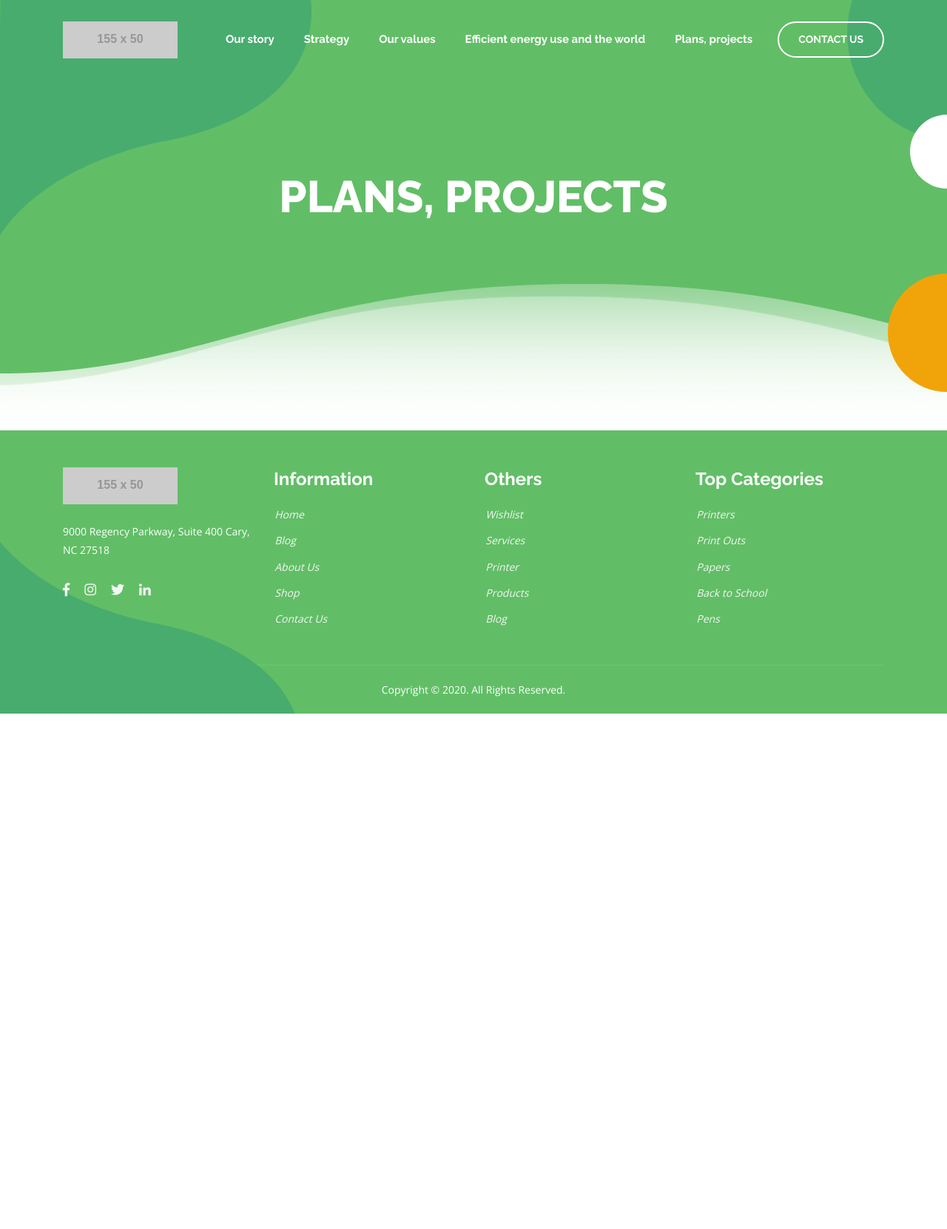
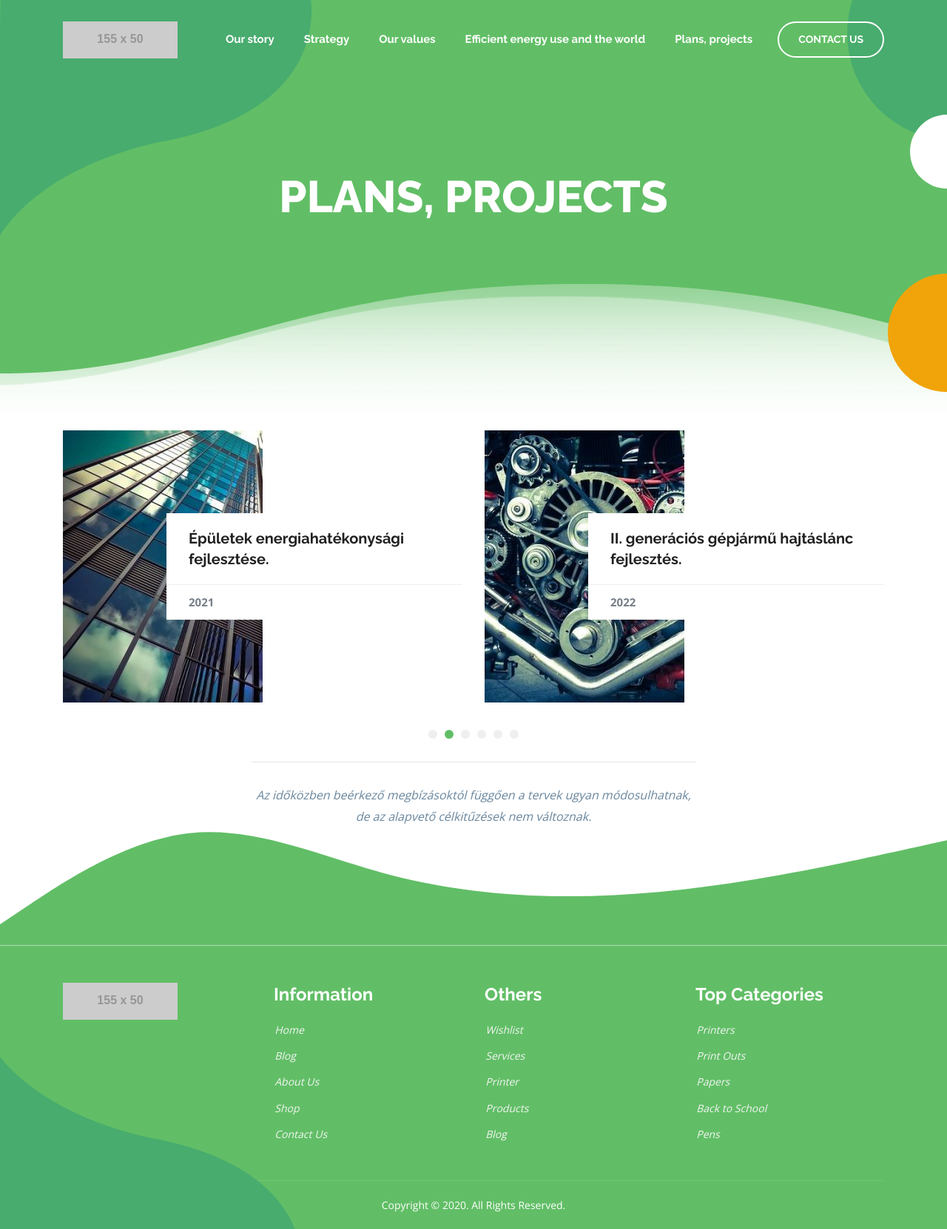
Before and after one commit to rutkai/decarbon, a Jekyll site: the page built from projects.html, in a window 1280 px wide. Shown: the whole page at 74% size. Built offline with Jekyll 4.4.1, drawn with Linux system fonts in a browser that asks for light colours; before the commit the page ends 965 px from its top, so only the background shows below that.

Commit message:
More content, projects are added

```diff
--- a/_includes/footer.html
+++ b/_includes/footer.html
@@ -18,13 +18,13 @@
       <div class="row">
         <div class="col-xl-3 col-lg-3 col-md-4 col-sm-12 footer-widget">
           <img src="https://via.placeholder.com/155x50" class="mb-4" alt="logo">
-          <p>9000 Regency Parkway, Suite 400 Cary, NC 27518</p>
+          <!--<p>9000 Regency Parkway, Suite 400 Cary, NC 27518</p>
           <ul class="sigma_sm">
             <li> <a href="#"> <i class="fab fa-facebook-f"></i> </a> </li>
             <li> <a href="#"> <i class="fab fa-instagram"></i> </a> </li>
             <li> <a href="#"> <i class="fab fa-twitter"></i> </a> </li>
             <li> <a href="#"> <i class="fab fa-linkedin-in"></i> </a> </li>
-          </ul>
+          </ul>-->
         </div>
         <div class="col-xl-3 col-lg-3 col-md-4 col-sm-12 footer-widget">
           <h5 class="widget-title">Information</h5>
--- a/_includes/head.html
+++ b/_includes/head.html
@@ -25,5 +25,6 @@
 <!-- Tilakam Style sheet -->
 <link rel="stylesheet" href="{{ "/assets/css/style.css" | relative_url }}">
 <link rel="stylesheet" href="{{ "/assets/css/responsive.css" | relative_url }}">
+<link rel="stylesheet" href="{{ "/assets/css/custom.css" | relative_url }}">
 <!-- Favicon -->
 <link rel="icon" type="image/png" sizes="32x32" href="{{ "/assets/favicon.ico" | relative_url }}">
--- a/_includes/header.html
+++ b/_includes/header.html
@@ -3,7 +3,7 @@
 <!-- Aside (Mobile Navigation) -->
 <aside class="sigma_aside sigma_aside-left">
 
-  <a class="navbar-brand" href="/index.html"> <img src="https://via.placeholder.com/155x50" alt="logo"> </a>
+  <a class="navbar-brand" href="/"> <img src="https://via.placeholder.com/155x50" alt="logo"> </a>
 
   <!-- Menu -->
   <ul>
@@ -29,7 +30,7 @@
 
         <!-- Logo Start -->
         <div class="sigma_logo-wrapper">
-          <a class="navbar-brand" href="index.html">
+          <a class="navbar-brand" href="/">
             <img src="https://via.placeholder.com/155x50" alt="logo">
           </a>
         </div>
--- /dev/null
+++ b/assets/css/custom.css
@@ -0,0 +1,20 @@
+/* Projects */
+
+.sigma_testimonial .sigma_testimonial-inner span.year {
+    text-transform: uppercase;
+    font-size: 15px;
+    font-weight: 700;
+}
+
+.sigma_testimonial.style-3 .sigma_testimonial-inner span.year {
+    display: block;
+    border-top: 1px solid #efefef;
+    padding: 10px 30px;
+    text-transform: none;
+}
+
+@media (max-width: 768px) {
+    .sigma_testimonial.style-3 .sigma_testimonial-inner span.year {
+        padding: 10px 20px;
+    }
+}
--- a/projects.html
+++ b/projects.html
@@ -5,3 +5,66 @@
 ---
 
 {%- include subheader.html -%}
+
+<!-- Testimonials Start -->
+<section class="section pt-0">
+    <div class="container">
+
+        <div class="sigma_testimonial style-3">
+            <div class="sigma_testimonial-slider">
+
+                <div class="sigma_testimonial-inner">
+                    <img src="{{ "/assets/images/projects/motor-768750_640.jpg" | relative_url }}" alt="testimonial">
+                    <div class="sigma_testimonial-body">
+                        <p>Alacsony környezetterhelésű széntüzelésű eljárás és I. generációs gépjármű hajtáslánc fejlesztés.</p>
+                        <span class="year">2020</span>
+                    </div>
+                </div>
+                <div class="sigma_testimonial-inner">
+                    <img src="{{ "/assets/images/projects/architecture-2256489_640.jpg" | relative_url }}" alt="testimonial">
+                    <div class="sigma_testimonial-body">
+                        <p>Épületek energiahatékonysági fejlesztése.</p>
+                        <span class="year">2021</span>
+                    </div>
+                </div>
+                <div class="sigma_testimonial-inner">
+                    <img src="{{ "/assets/images/projects/machine-1793824_640.jpg" | relative_url }}" alt="testimonial">
+                    <div class="sigma_testimonial-body">
+                        <p>II. generációs gépjármű hajtáslánc fejlesztés.</p>
+                        <span class="year">2022</span>
+                    </div>
+                </div>
+                <div class="sigma_testimonial-inner">
+                    <img src="{{ "/assets/images/projects/industry-1140760_640.jpg" | relative_url }}" alt="testimonial">
+                    <div class="sigma_testimonial-body">
+                        <p>Ipari energiahatékonysági fejlesztések.</p>
+                        <span class="year">2023</span>
+                    </div>
+                </div>
+                <div class="sigma_testimonial-inner">
+                    <img src="{{ "/assets/images/projects/chad-kirchoff-xe-e69j6-Ds-unsplash.jpg" | relative_url }}" alt="testimonial">
+                    <div class="sigma_testimonial-body">
+                        <p>III. generációs gépjármű hajtáslánc fejlesztés.</p>
+                        <span class="year">2024</span>
+                    </div>
+                </div>
+                <div class="sigma_testimonial-inner">
+                    <img src="{{ "/assets/images/projects/pollution-4796858_640.jpg" | relative_url }}" alt="testimonial">
+                    <div class="sigma_testimonial-body">
+                        <p>Több iparágat érintő energiahatékonysági fejlesztések.</p>
+                        <span class="year">2025</span>
+                    </div>
+                </div>
+
+            </div>
+        </div>
+
+
+        <div class="section-title text-center">
+            <hr/>
+            <p>Az időközben beérkező megbízásoktól függően a tervek ugyan módosulhatnak, de az alapvető célkitűzések nem változnak.</p>
+        </div>
+    </div>
+
+</section>
+<!-- Testimonials End -->
```
Also changed, not shown: other parts of _includes/header.html (+1 -0 lines), contact.html (+5 -21 lines), assets/images/projects/architecture-2256489_640.jpg (added), assets/images/projects/chad-kirchoff-xe-e69j6-Ds-unsplash.jpg (added), assets/images/projects/industry-1140760_640.jpg (added), assets/images/projects/machine-1793824_640.jpg (added), assets/images/projects/motor-768750_640.jpg (added), assets/images/projects/pollution-4796858_640.jpg (added), 1 other file.
